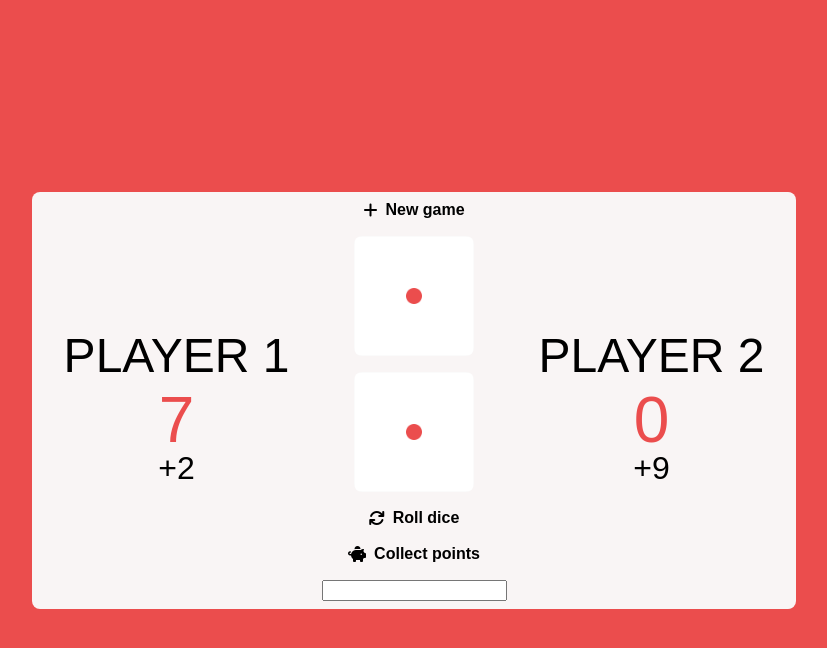
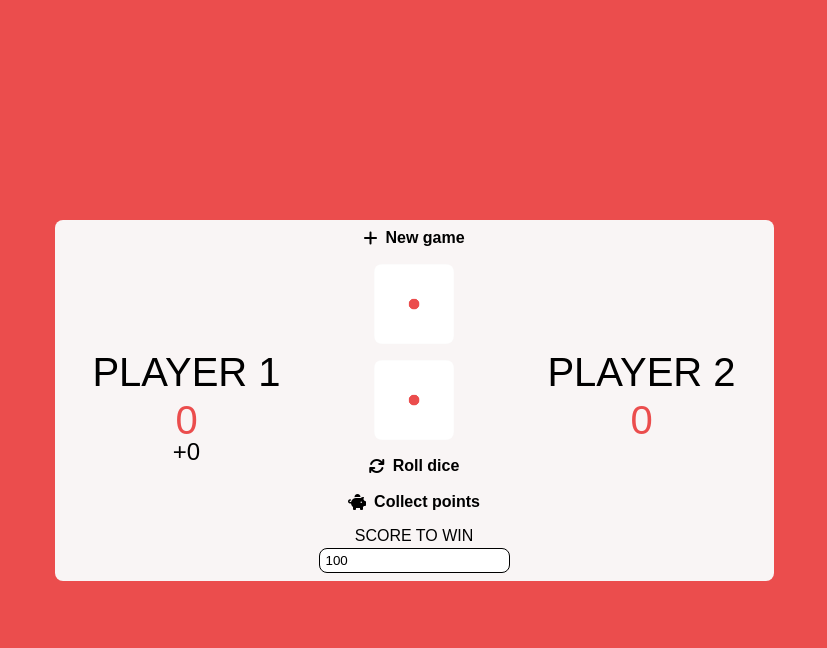
Before and after one commit to sndell/kurs2-workshops, a plain HTML site: page workshop 6/pig game/index.html in a window 1280 px wide. Both pictures are taken after a click on the button "New game". Shown: the whole page, without its empty margins (226-1053 px from the left). Drawn offline with Linux system fonts and the light colour scheme; a web font is replaced by a local one.

Commit message:
finnished pig game

```diff
--- a/workshop 6/pig game/index.html
+++ b/workshop 6/pig game/index.html
@@ -9,38 +9,46 @@
       rel="stylesheet"
       href="//use.fontawesome.com/releases/v6.2.0/css/all.css"
     />
-    <script src="index.js" type="text/javascript"></script>
     <title>Pig game</title>
   </head>
   <body>
     <main>
       <div class="container">
-        <div class="side">
+        <div class="side active" id="player1">
           <h1 class="side__text">Player 1</h1>
-          <p class="side__score">7</p>
-          <p class="side__additional">+2</p>
+          <p class="side__score">0</p>
+          <p class="side__additional">+0</p>
         </div>
         <div class="middle">
-          <button class="middle__btn">
+          <button class="middle__btn" onclick="resetStats()">
             <i class="fa-solid fa-plus"></i>New game
           </button>
-          <img class="middle__img" src="img/dice-1.png" alt="dice" />
-          <img class="middle__img" src="img/dice-1.png" alt="dice" />
+          <img class="middle__img" id="die1" src="img/dice-1.png" alt="dice" />
+          <img class="middle__img" id="die2" src="img/dice-1.png" alt="dice" />
 
-          <button class="middle__btn">
+          <button class="middle__btn" onclick="handleRoll()">
             <i class="fa-solid fa-arrows-rotate"></i>Roll dice
           </button>
-          <button class="middle__btn">
+          <button class="middle__btn" onclick="handleCollect()">
             <i class="fa-solid fa-piggy-bank"></i>Collect points
           </button>
-          <input type="number" name="winScore" id="winScore" />
+          <div class="middle-container">
+            <label for="winScore" class="middle__label">Score to win</label>
+            <input
+              type="text"
+              id="winScore"
+              class="middle__input"
+              value="100"
+            />
+          </div>
         </div>
-        <div class="side">
+        <div class="side" id="player2">
           <h1 class="side__text">Player 2</h1>
           <p class="side__score">0</p>
-          <p class="side__additional">+9</p>
+          <p class="side__additional">+0</p>
         </div>
       </div>
     </main>
+    <script src="index.js" type="text/javascript"></script>
   </body>
 </html>
--- a/workshop 6/pig game/index.js
+++ b/workshop 6/pig game/index.js
@@ -2,26 +2,60 @@ const stats = {
   score: 0,
   scoreP1: 0,
   scoreP2: 0,
+  winScore: 100,
   turn: 'P1',
   doubleSix: false,
+  finnished: false,
 };
 
 const resetStats = () => {
-  const { score, scoreP1, scoreP2, turn, previousTurn } = stats;
-  const { doubleSix, player } = previousTurn;
-  score = 0;
-  scoreP1 = 0;
-  scoreP2 = 0;
-  turn = 'P1';
-  doubleSix = false;
-  player = 'P1';
+  stats.score = 0;
+  stats.scoreP1 = 0;
+  stats.scoreP2 = 0;
+  stats.winScore = 100;
+  stats.turn = 'P1';
+  stats.doubleSix = false;
+  stats.finnished = false;
+
+  const p1 = document.querySelector('#player1 .side__text');
+  const p2 = document.querySelector('#player2 .side__text');
+  const winScore = document.querySelector('#winScore');
+
+  p1.innerHTML = 'Player 1';
+  p2.innerHTML = 'Player 2';
+  winScore.value = 100;
+
+  updateStats();
+};
+
+const getDiceImg = (val) => {
+  switch (val) {
+    case 1:
+      return 'img/dice-1.png';
+    case 2:
+      return 'img/dice-2.png';
+    case 3:
+      return 'img/dice-3.png';
+    case 4:
+      return 'img/dice-4.png';
+    case 5:
+      return 'img/dice-5.png';
+    case 6:
+      return 'img/dice-6.png';
+  }
 };
 
 const roll = () => Math.floor(Math.random() * 6) + 1;
 
 const handleRoll = () => {
+  if (stats.finnished) return;
   const d1 = roll(),
     d2 = roll();
+
+  const d1Element = document.querySelector('#die1');
+  const d2Element = document.querySelector('#die2');
+  d1Element.src = getDiceImg(d1);
+  d2Element.src = getDiceImg(d2);
 
   console.log(d1, ' ', d2);
 
@@ -36,19 +70,76 @@ const handleRoll = () => {
     changeTurn(false);
   } else stats.score += d1 + d2;
 
-  console.log(stats.score);
+  updateStats();
+};
+
+const handleCollect = () => {
+  if (stats.finnished) return;
+  if (stats.turn === 'P1') stats.scoreP1 += stats.score;
+  else stats.scoreP2 += stats.score;
+
+  checkWin();
+  stats.score = 0;
+  updateStats();
+  if (!stats.finnished) changeTurn(false);
+};
+
+const checkWin = () => {
+  if (stats.scoreP1 >= stats.winScore) {
+    const p1 = document.querySelector('#player1 .side__text');
+    p1.innerHTML = 'WINNER';
+    stats.finnished = true;
+  } else if (stats.scoreP2 >= stats.winScore) {
+    const p2 = document.querySelector('#player2 .side__text');
+    p2.innerHTML = 'WINNER';
+    stats.finnished = true;
+  }
 };
 
 const changeTurn = (reset) => {
   if (stats.turn === 'P1') {
     if (reset) stats.scoreP1 = 0;
+    stats.turn = 'P2';
     stats.score = 0;
-    stats.turn = 'P2';
     stats.doubleSix = false;
   } else {
     if (reset) stats.scoreP2 = 0;
+    stats.turn = 'P1';
     stats.score = 0;
-    stats.turn = 'P1';
     stats.doubleSix = false;
   }
+
+  updateStats();
 };
+
+const updateStats = () => {
+  const p1 = document.querySelector('#player1');
+  const p2 = document.querySelector('#player2');
+  const p1Score = document.querySelector('#player1 .side__score');
+  const p2Score = document.querySelector('#player2 .side__score');
+  const score = document.querySelectorAll('.side__additional');
+
+  p1Score.innerHTML = stats.scoreP1;
+  p2Score.innerHTML = stats.scoreP2;
+
+  if (stats.turn === 'P1') {
+    p1.classList.add('active');
+    p2.classList.remove('active');
+  } else {
+    p1.classList.remove('active');
+    p2.classList.add('active');
+  }
+
+  score.forEach((item) => (item.innerHTML = '+' + stats.score));
+};
+
+// Handles the input where user enters max score to win.
+const winScore = document.querySelector('#winScore');
+winScore.onchange = (e) => {
+  console.log(winScore.value);
+  const value = e.target.value;
+
+  if (value) stats.winScore = value;
+  checkWin();
+  updateStats();
+};
--- a/workshop 6/pig game/styles.css
+++ b/workshop 6/pig game/styles.css
@@ -155,6 +155,7 @@ main {
 }
 
 .side {
+  width: 200px;
   padding: 16px 24px;
   padding-bottom: 8px;
   align-items: center;
@@ -163,20 +164,29 @@ main {
 }
 
 .side__text {
-  font-size: 48px;
+  font-size: 40px;
   padding: 8px 0;
   font-weight: 200;
 }
 
 .side__additional {
-  font-size: 32px;
+  font-size: 24px;
   font-weight: 300;
+  opacity: 0;
 }
 
 .side__score {
   color: #eb4d4d;
-  font-size: 64px;
+  font-size: 40px;
   font-weight: 300;
+}
+
+.active .side__text {
+  font-weight: 300;
+}
+
+.active .side__additional {
+  opacity: 100%;
 }
 
 .middle {
@@ -200,6 +210,25 @@ main {
 }
 
 .middle__img {
-  width: 120px;
+  width: 80px;
   border-radius: 8px;
 }
+
+.middle-container {
+  display: flex;
+  flex-direction: column;
+  align-items: center;
+  gap: 4px;
+}
+
+.middle__label {
+  font-weight: 300;
+}
+
+.middle__input {
+  border: none;
+  border: 1px solid black;
+  border-radius: 8px;
+  padding: 4px 6px;
+  outline: none;
+}
```
